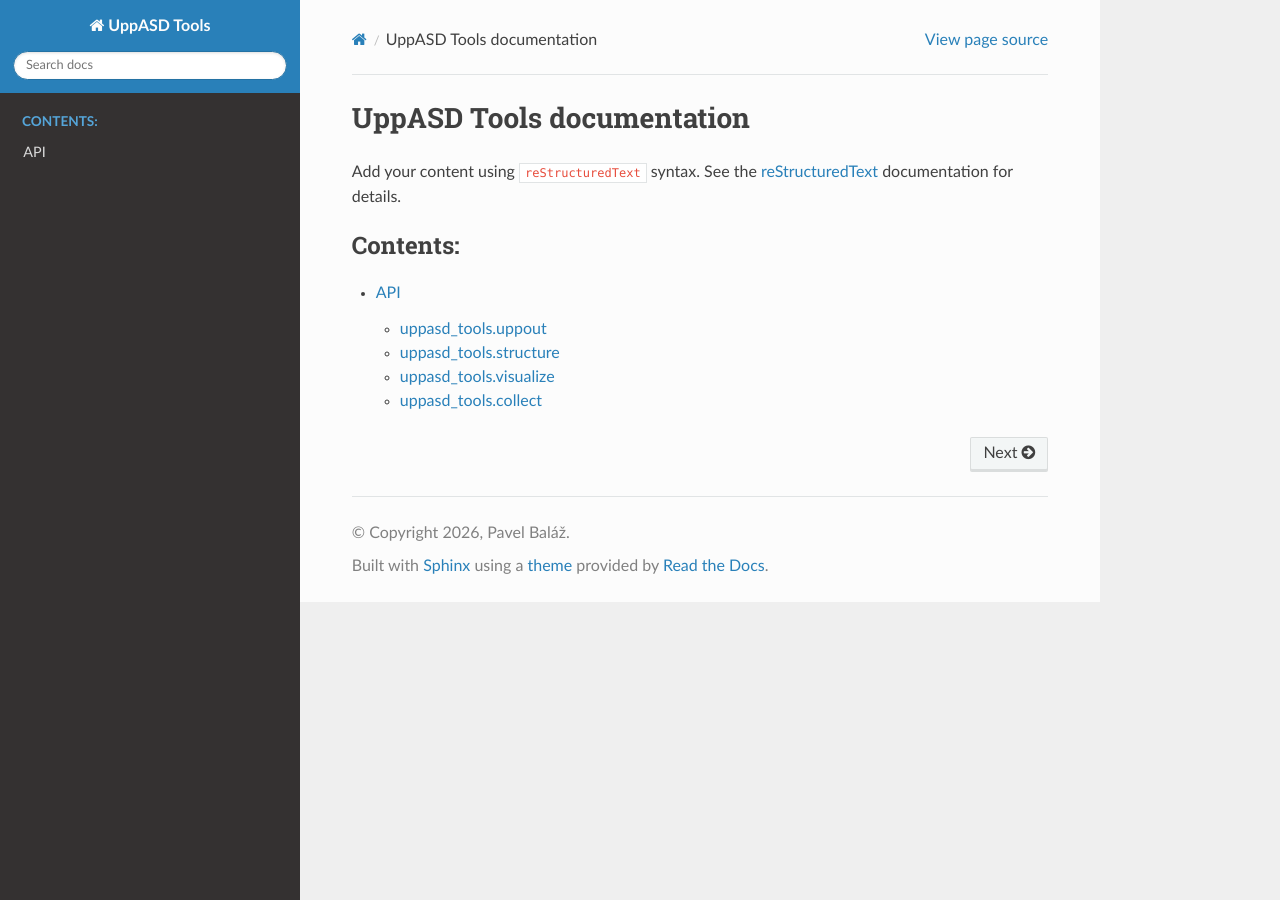
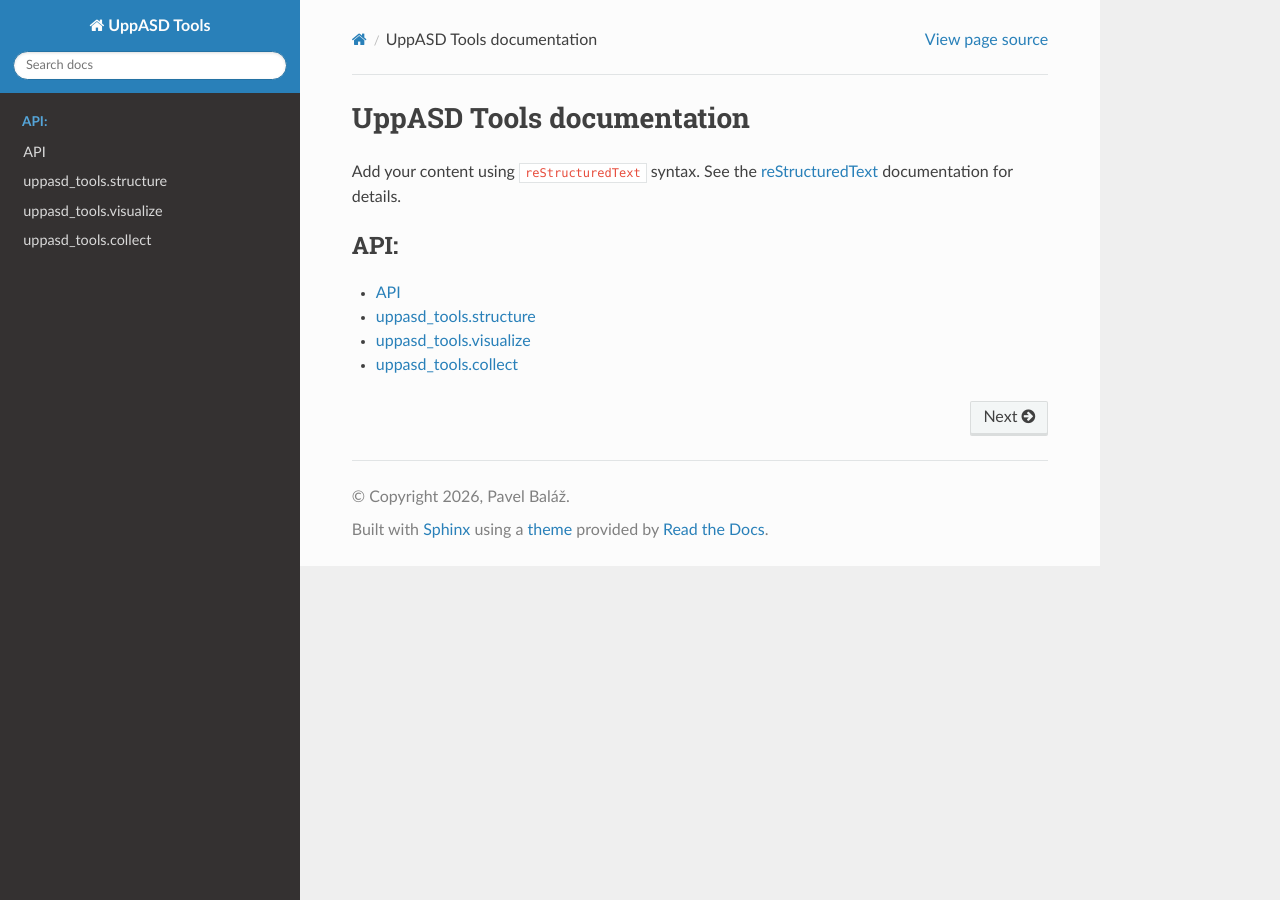
Before and after one commit to LLapsus/uppasd_tools, a Sphinx documentation site: the page built from docs/source/index.rst, in a window 1280 px wide. Built offline with Sphinx 7.4.7 and the Read the Docs theme 3.1.0, drawn with Linux system fonts in a browser that asks for light colours.

Commit message:
Refactor API documentation structure and add missing module files

```diff
--- /dev/null
+++ b/docs/source/collect.rst
@@ -0,0 +1,6 @@
+uppasd_tools.collect
+----------------------
+
+.. automodule:: uppasd_tools.collect
+   :members:
+   :undoc-members:
--- a/docs/source/index.rst
+++ b/docs/source/index.rst
@@ -12,7 +12,10 @@ documentation for details.
 
 
 .. toctree::
-   :maxdepth: 2
-   :caption: Contents:
+   :maxdepth: 1
+   :caption: API:
 
-   api
+   uppout
+   structure
+   visualize
+   collect
--- /dev/null
+++ b/docs/source/structure.rst
@@ -0,0 +1,6 @@
+uppasd_tools.structure
+----------------------
+
+.. automodule:: uppasd_tools.structure
+   :members:
+   :undoc-members:
--- /dev/null
+++ b/docs/source/uppout.rst
@@ -0,0 +1,10 @@
+API
+===
+
+uppasd_tools.uppout
+-------------------
+
+.. automodule:: uppasd_tools.uppout
+   :members:
+   :undoc-members:
+   :show-inheritance:
--- /dev/null
+++ b/docs/source/visualize.rst
@@ -0,0 +1,6 @@
+uppasd_tools.visualize
+----------------------
+
+.. automodule:: uppasd_tools.visualize
+   :members:
+   :undoc-members:
```
Also changed, not shown: docs/source/api.rst (deleted, +0 -31 lines).
